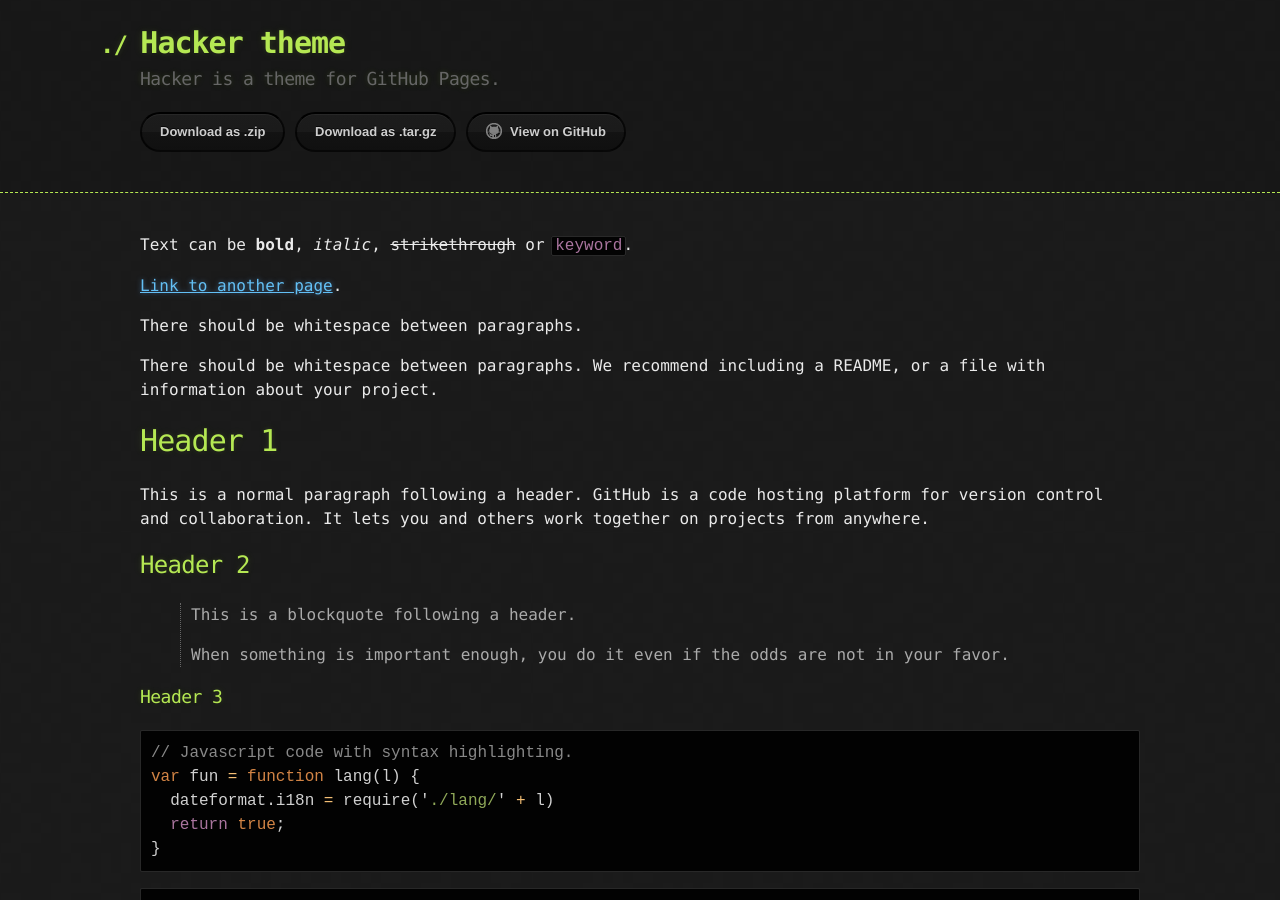
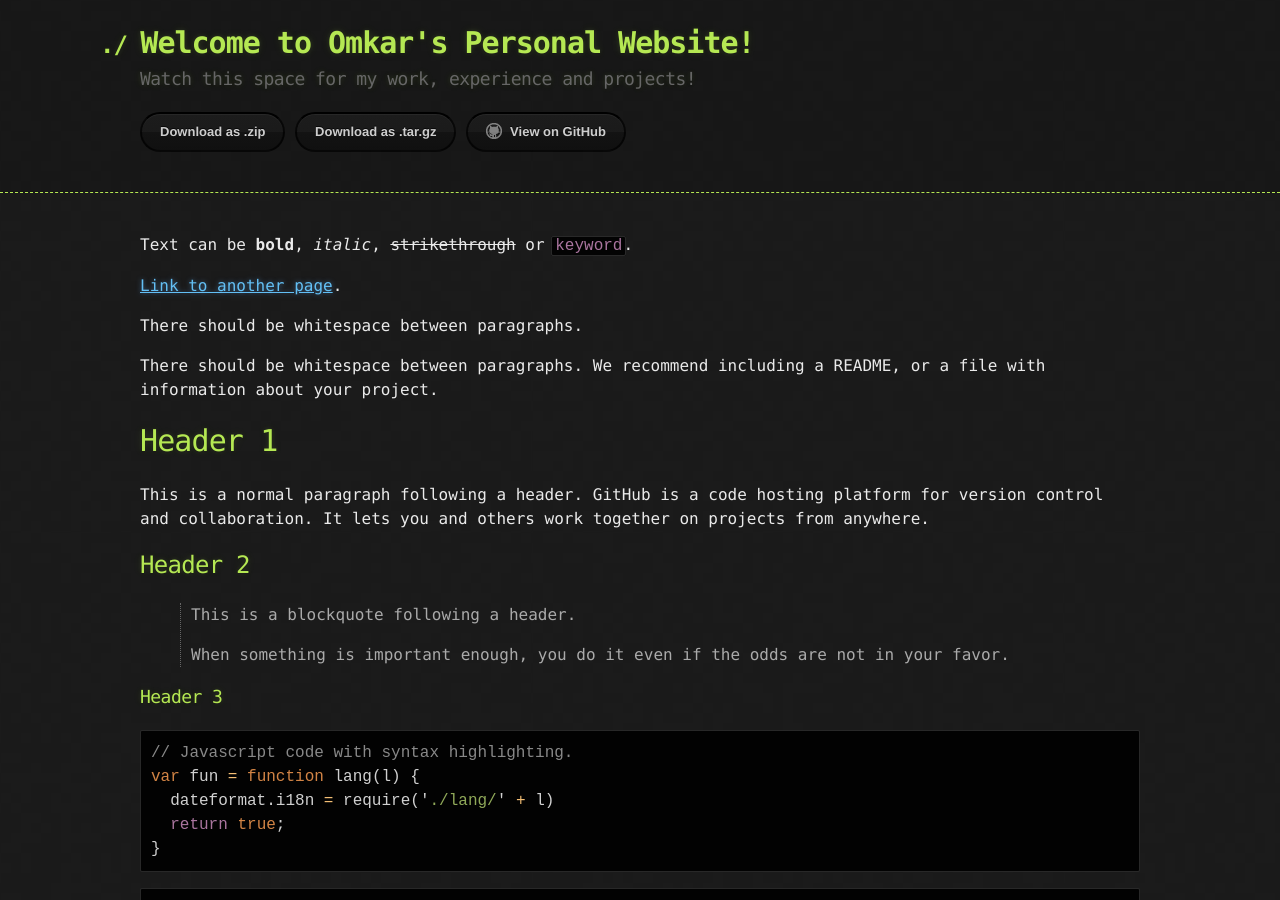
Before and after one commit to osabnis/osabnis.github.io, a Jekyll site: the page built from index.md, in a window 1280 px wide and 900 px high. Built offline with Jekyll 4.4.1, drawn with Linux system fonts in a browser that asks for light colours.

Commit message:
Update _config.yml

```diff
--- a/_config.yml
+++ b/_config.yml
@@ -1,5 +1,5 @@
-title: Hacker theme
-description: Hacker is a theme for GitHub Pages.
+title: Welcome to Omkar's Personal Website!
+description: Watch this space for my work, experience and projects!
 show_downloads: true
 google_analytics:
 theme: jekyll-theme-hacker
```
